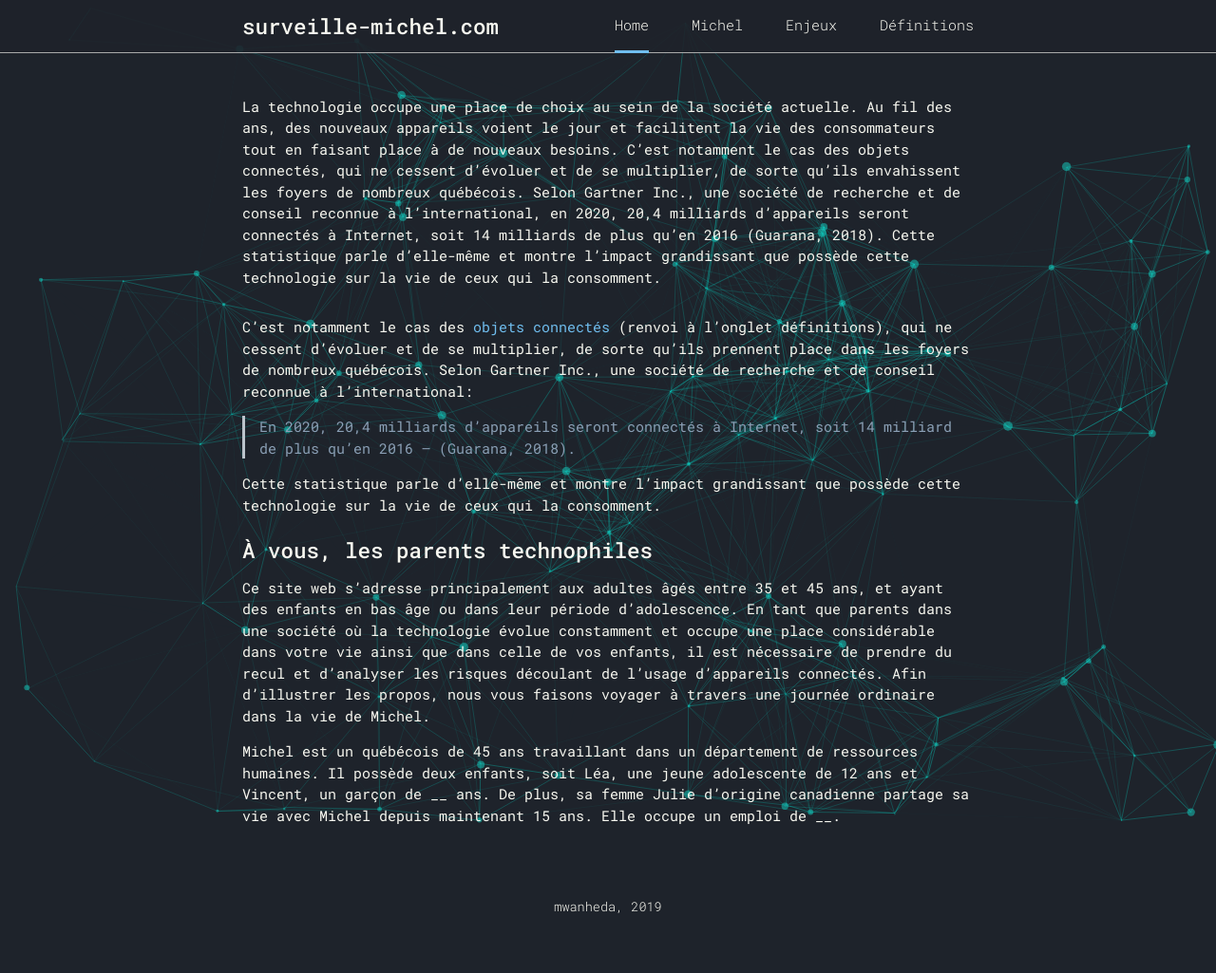
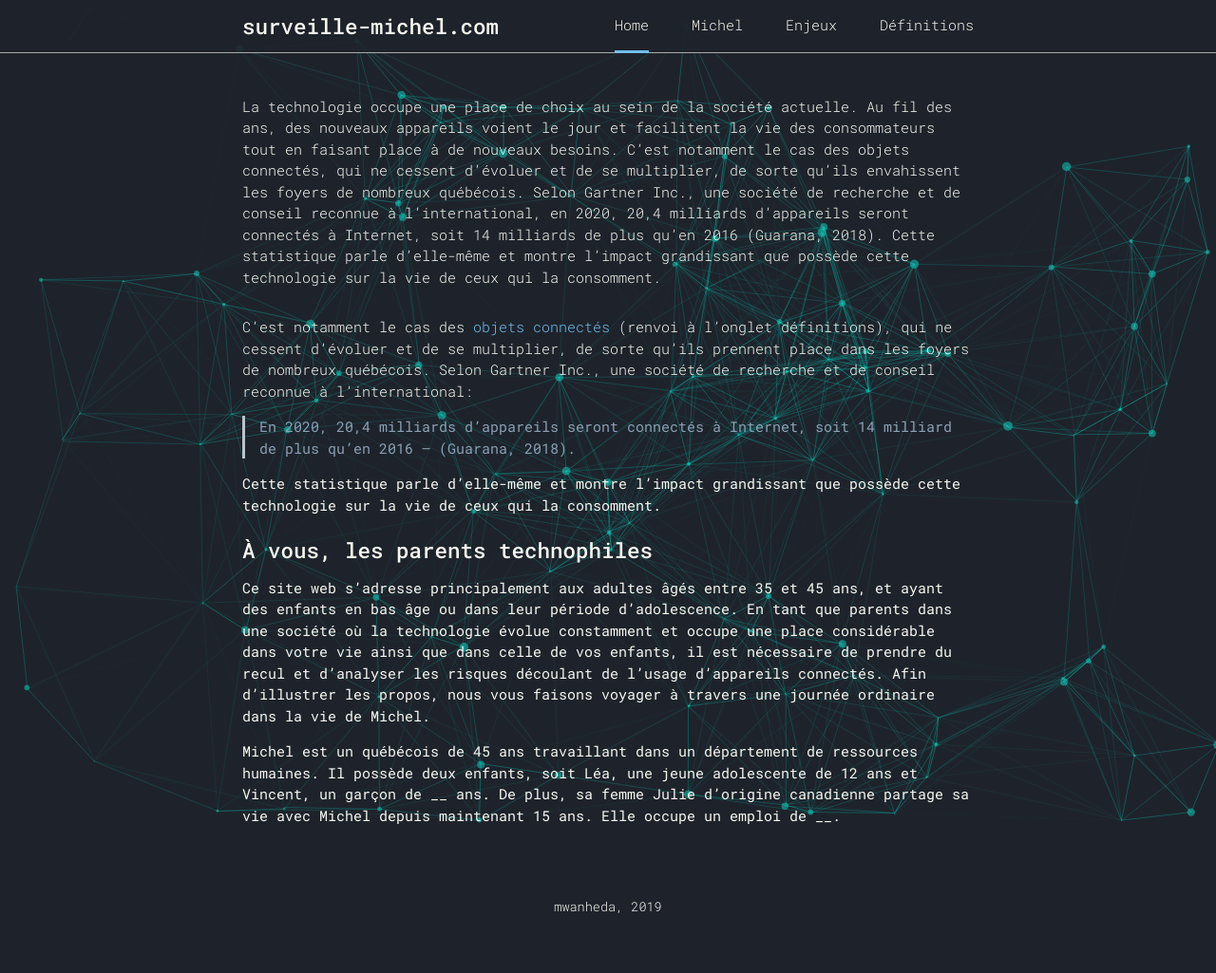
Before and after one commit to mwanheda/michel, a Jekyll site: the page built from index.md, in a window 1280 px wide. Shown: the whole page at 95% size. Built offline with Jekyll 4.4.1, drawn with Linux system fonts in a browser that asks for light colours.

```diff
--- a/index.md
+++ b/index.md
@@ -6,9 +6,9 @@ particles: true
 ---
 
 <div class="mt-5 container-md markdown-body" markdown="1">
-**La technologie occupe une place de choix au sein de la société actuelle. Au fil des ans, des nouveaux appareils voient le jour et facilitent la vie des consommateurs tout en faisant place à de nouveaux besoins. C’est notamment le cas des objets connectés, qui ne cessent d’évoluer et de se multiplier, de sorte qu’ils envahissent les foyers de nombreux québécois. Selon Gartner Inc., une société de recherche et de conseil reconnue à l’international, en 2020, 20,4 milliards d’appareils seront connectés à Internet, soit 14 milliards de plus qu’en 2016 (Guarana, 2018). Cette statistique parle d’elle-même et montre l’impact grandissant que possède cette technologie sur la vie de ceux qui la consomment.**
+La technologie occupe une place de choix au sein de la société actuelle. Au fil des ans, des nouveaux appareils voient le jour et facilitent la vie des consommateurs tout en faisant place à de nouveaux besoins. C’est notamment le cas des objets connectés, qui ne cessent d’évoluer et de se multiplier, de sorte qu’ils envahissent les foyers de nombreux québécois. Selon Gartner Inc., une société de recherche et de conseil reconnue à l’international, en 2020, 20,4 milliards d’appareils seront connectés à Internet, soit 14 milliards de plus qu’en 2016 (Guarana, 2018). Cette statistique parle d’elle-même et montre l’impact grandissant que possède cette technologie sur la vie de ceux qui la consomment.
 
-**C’est notamment le cas des [objets connectés]({{ site.baseurl }}/definitions) (renvoi à l’onglet définitions), qui ne cessent d’évoluer et de se multiplier, de sorte qu’ils prennent place dans les foyers de nombreux québécois. Selon Gartner Inc., une société de recherche et de conseil reconnue à l’international:**
+C’est notamment le cas des [objets connectés]({{ site.baseurl }}/definitions) (renvoi à l’onglet définitions), qui ne cessent d’évoluer et de se multiplier, de sorte qu’ils prennent place dans les foyers de nombreux québécois. Selon Gartner Inc., une société de recherche et de conseil reconnue à l’international:
 
 > **En 2020, 20,4 milliards d’appareils seront connectés à Internet, soit 14 milliard de plus qu’en 2016 — (Guarana, 2018).**
 
```
